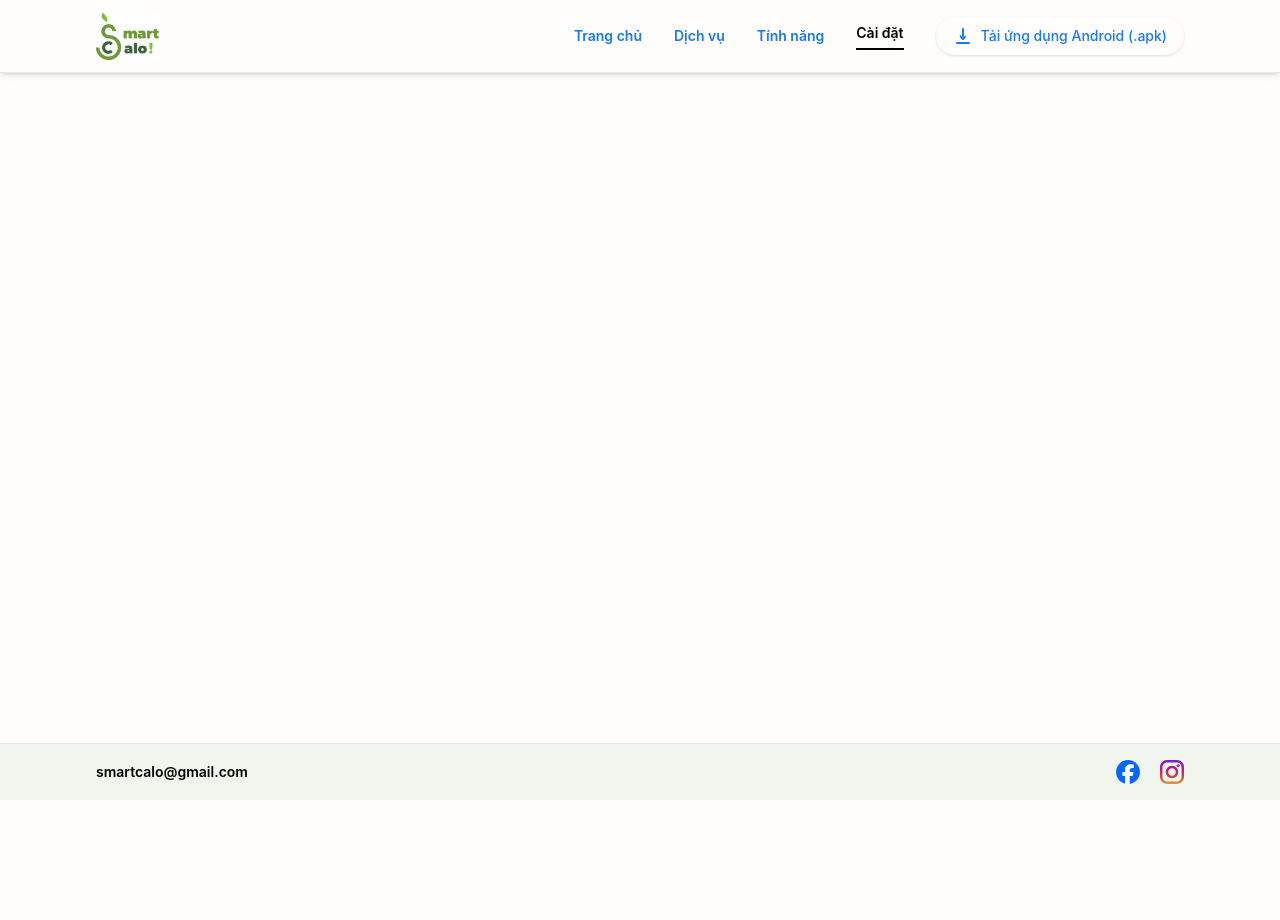
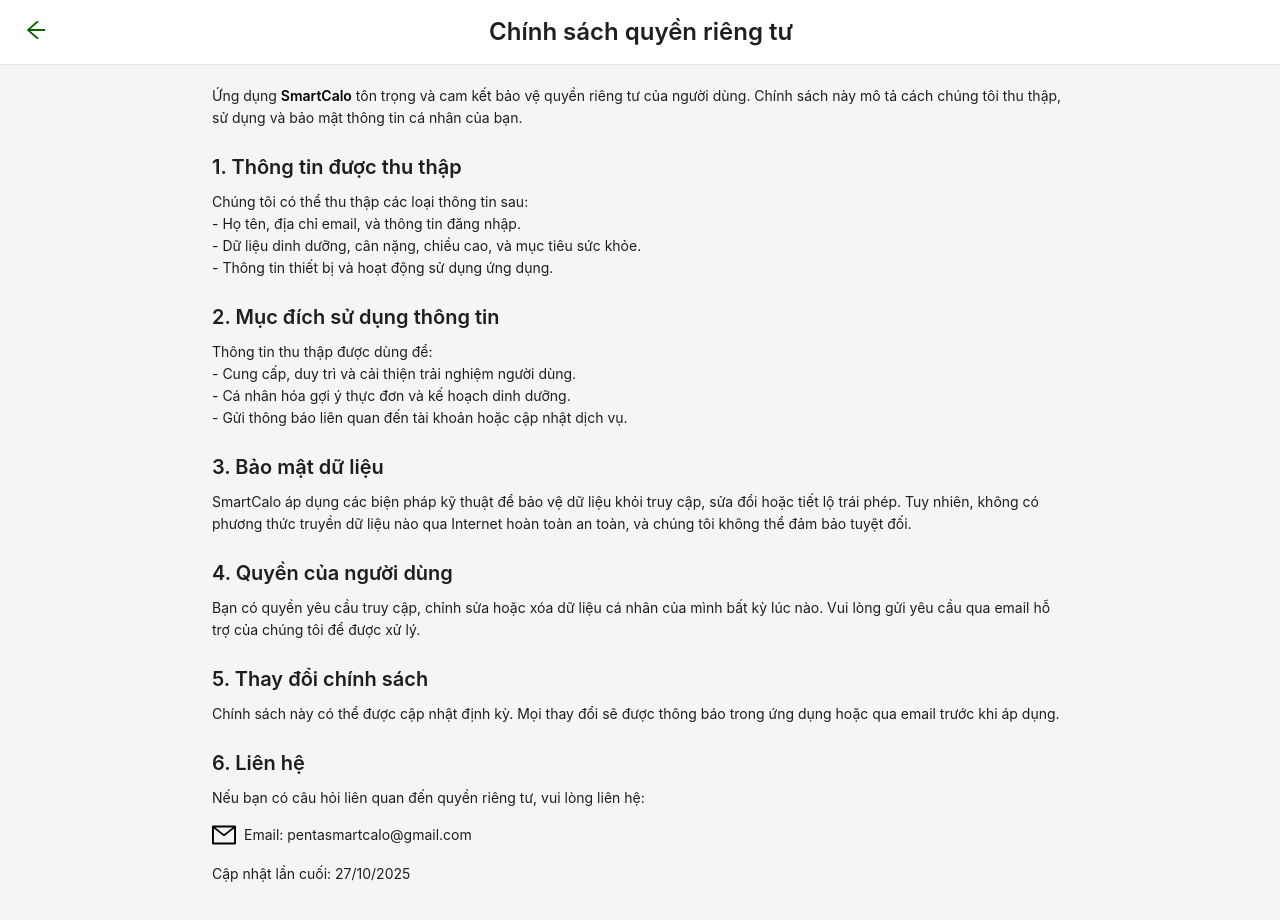
Before and after one commit to Sang1011/smartcalo-landingpage, a React (Vite) app: page /privacy in a window 1280 px wide. Shown: the top 920 px of the page. Before the commit the page ends 800 px from the top, so only its background shows below. Built offline with nearby package versions, Linux system fonts and the light colour scheme; no server answers.

Commit message:
update privacy

```diff
--- a/src/App.tsx
+++ b/src/App.tsx
@@ -3,6 +3,7 @@
 import AdminRoutes from "./routes/AdminRoutes";
 import Login from "./pages/Admin/Login";
 import NotFound from "./pages/NotFound";
+import Privacy from "./pages/Privacy";
 
 function App() {
   return (
@@ -15,8 +16,11 @@
         {/* 2. Trang quản trị (cần login): BẮT CÁC ROUTE CÒN LẠI */}
         <Route path="/admin/*" element={<AdminRoutes />} />
 
+        <Route path="/privacy" element={<Privacy />} />
+
         {/* Khách (landing page) */}
         <Route path="/*" element={<LandingRoutes />} />
+
 
         {/* Trang không tìm thấy */}
         <Route path="*" element={<NotFound />} />
--- a/src/components/LandingLayout.tsx
+++ b/src/components/LandingLayout.tsx
@@ -141,15 +141,25 @@
   return (
     <footer className="bg-[#F0F5ED] text-[#426342] py-4 px-4 md:px-16 lg:px-24 border-t border-gray-200">
       <div className="container mx-auto flex flex-col md:flex-row justify-between items-center text-center">
-        <div className="mb-2 md:mb-0">
+        <div className="mb-2 md:mb-0 flex flex-col md:flex-row md:space-x-4 space-y-2 md:space-y-0 items-center">
+          {/* Liên kết Email hiện tại */}
           <a
             href="mailto:smartcalo@gmail.com"
             className="font-semibold text-black !text-black hover:underline"
           >
             smartcalo@gmail.com
           </a>
+
+          <a
+            href="/privacy"
+            className="font-semibold text-black !text-black hover:underline"
+          >
+            Chính sách Quyền riêng tư
+          </a>
         </div>
+
         <div className="flex space-x-5 items-center">
+          {/* Icon Facebook */}
           <a
             href="https://www.facebook.com/profile.php?id=61580442638353"
             target="_blank"
@@ -158,6 +168,7 @@
           >
             <img src="/icons/facebook.svg" alt="Facebook" className="h-6 w-6" />
           </a>
+
           <a
             href="https://www.instagram.com/smartcalo"
             target="_blank"
--- a/src/pages/Landing/About.tsx
+++ /dev/null
@@ -1,7 +0,0 @@
-export default function About() {
-    return(
-        <>
-            <h2>About</h2>
-        </>
-    )
-}
--- /dev/null
+++ b/src/pages/Privacy.tsx
@@ -0,0 +1,104 @@
+import React from 'react';
+// Import các component Ant Design
+import { Layout, Typography, Button, Divider } from 'antd';
+import { ArrowLeftOutlined, MailOutlined } from '@ant-design/icons';
+import { useNavigate } from 'react-router-dom';
+
+const { Content } = Layout;
+const { Title, Paragraph } = Typography;
+
+// Hằng số màu Tailwind (giữ lại để dễ tùy chỉnh)
+const COLORS = {
+    dark_green: 'text-[#006400]', // Màu tiêu đề
+    black_70: 'text-gray-600',
+    white: 'bg-white',
+    black: 'text-black',
+    gray_light: 'border-gray-200',
+};
+
+export default function Privacy() {
+    const navigate = useNavigate();
+    const handleGoBack = () => {
+        navigate('/');
+    };
+    return (
+        // Sử dụng Layout Antd làm container chính
+        <Layout className={`min-h-screen ${COLORS.white}`}>
+            {/* Header tùy chỉnh để tích hợp Tailwind và Button */}
+            <header className={`flex items-center justify-between px-5 py-4 border-b ${COLORS.gray_light} sticky top-0 bg-white z-10`}>
+            <Button
+                    type="text"
+                    icon={<ArrowLeftOutlined style={{ color: '#006400', fontSize: 22 }} />}
+                    onClick={handleGoBack}
+                    className="p-1"
+                />
+                <Title level={3} className={`!m-0 text-lg font-semibold ${COLORS.dark_green}`}>
+                    Chính sách quyền riêng tư
+                </Title>
+                <div className="w-[30px]" /> {/* Khoảng trống giữ cân bằng */}
+            </header>
+
+            {/* Content Antd thay thế ScrollView */}
+            <Content className="p-5 pb-10 max-w-4xl mx-auto w-full">
+                <Typography>
+                    {/* Đoạn 1 */}
+                    <Paragraph className={`text-base ${COLORS.black_70} leading-relaxed`}>
+                        Ứng dụng <span className={`font-semibold ${COLORS.black}`}>SmartCalo</span> tôn trọng và cam kết bảo vệ quyền riêng tư của người dùng. Chính sách này mô tả cách chúng tôi thu thập, sử dụng và bảo mật thông tin cá nhân của bạn.
+                    </Paragraph>
+
+                    {/* 1. Thông tin được thu thập */}
+                    <Title level={4} className={`!text-xl font-semibold ${COLORS.black} mt-6 mb-2`}>1. Thông tin được thu thập</Title>
+                    <Paragraph className={`text-base ${COLORS.black_70} leading-relaxed whitespace-pre-line`}>
+                        Chúng tôi có thể thu thập các loại thông tin sau:{"\n"}
+                        - Họ tên, địa chỉ email, và thông tin đăng nhập.{"\n"}
+                        - Dữ liệu dinh dưỡng, cân nặng, chiều cao, và mục tiêu sức khỏe.{"\n"}
+                        - Thông tin thiết bị và hoạt động sử dụng ứng dụng.
+                    </Paragraph>
+
+                    {/* 2. Mục đích sử dụng thông tin */}
+                    <Title level={4} className={`!text-xl font-semibold ${COLORS.black} mt-6 mb-2`}>2. Mục đích sử dụng thông tin</Title>
+                    <Paragraph className={`text-base ${COLORS.black_70} leading-relaxed whitespace-pre-line`}>
+                        Thông tin thu thập được dùng để:{"\n"}
+                        - Cung cấp, duy trì và cải thiện trải nghiệm người dùng.{"\n"}
+                        - Cá nhân hóa gợi ý thực đơn và kế hoạch dinh dưỡng.{"\n"}
+                        - Gửi thông báo liên quan đến tài khoản hoặc cập nhật dịch vụ.
+                    </Paragraph>
+
+                    {/* Các mục còn lại... (3, 4, 5, 6) */}
+
+                    <Title level={4} className={`!text-xl font-semibold ${COLORS.black} mt-6 mb-2`}>3. Bảo mật dữ liệu</Title>
+                    <Paragraph className={`text-base ${COLORS.black_70} leading-relaxed`}>
+                        SmartCalo áp dụng các biện pháp kỹ thuật để bảo vệ dữ liệu khỏi truy cập, sửa đổi hoặc tiết lộ trái phép. Tuy nhiên, không có phương thức truyền dữ liệu nào qua Internet hoàn toàn an toàn, và chúng tôi không thể đảm bảo tuyệt đối.
+                    </Paragraph>
+
+                    <Title level={4} className={`!text-xl font-semibold ${COLORS.black} mt-6 mb-2`}>4. Quyền của người dùng</Title>
+                    <Paragraph className={`text-base ${COLORS.black_70} leading-relaxed`}>
+                        Bạn có quyền yêu cầu truy cập, chỉnh sửa hoặc xóa dữ liệu cá nhân của mình bất kỳ lúc nào. Vui lòng gửi yêu cầu qua email hỗ trợ của chúng tôi để được xử lý.
+                    </Paragraph>
+
+                    <Title level={4} className={`!text-xl font-semibold ${COLORS.black} mt-6 mb-2`}>5. Thay đổi chính sách</Title>
+                    <Paragraph className={`text-base ${COLORS.black_70} leading-relaxed`}>
+                        Chính sách này có thể được cập nhật định kỳ. Mọi thay đổi sẽ được thông báo trong ứng dụng hoặc qua email trước khi áp dụng.
+                    </Paragraph>
+
+                    {/* 6. Liên hệ */}
+                    <Title level={4} className={`!text-xl font-semibold ${COLORS.black} mt-6 mb-2`}>6. Liên hệ</Title>
+                    <Paragraph className={`text-base ${COLORS.black_70} leading-relaxed mb-2`}>
+                        Nếu bạn có câu hỏi liên quan đến quyền riêng tư, vui lòng liên hệ:
+                    </Paragraph>
+
+                    {/* Thông tin liên hệ */}
+                    <div className="flex items-center gap-2">
+                        <MailOutlined style={{ fontSize: '24px', color: '#000' }} />
+                        <Paragraph className="!mb-0">Email: pentasmartcalo@gmail.com</Paragraph>
+                    </div>
+
+                    {/* Cập nhật lần cuối */}
+                    <Paragraph className="text-gray-400 w-full mt-4 text-sm">
+                        Cập nhật lần cuối: 27/10/2025
+                    </Paragraph>
+                </Typography>
+            </Content>
+        </Layout>
+    );
+}
--- a/src/routes/LandingRoutes.tsx
+++ b/src/routes/LandingRoutes.tsx
@@ -1,14 +1,11 @@
 import { Routes, Route } from "react-router-dom";
 import Home from "../pages/Landing/Home";
-import About from "../pages/Landing/About";
 import LandingLayout from "../components/LandingLayout";
-
 export default function LandingRoutes() {
   return (
     <LandingLayout>
       <Routes>
         <Route path="/" element={<Home />} />
-        <Route path="/about" element={<About />} />
       </Routes>
     </LandingLayout>
   );
```
